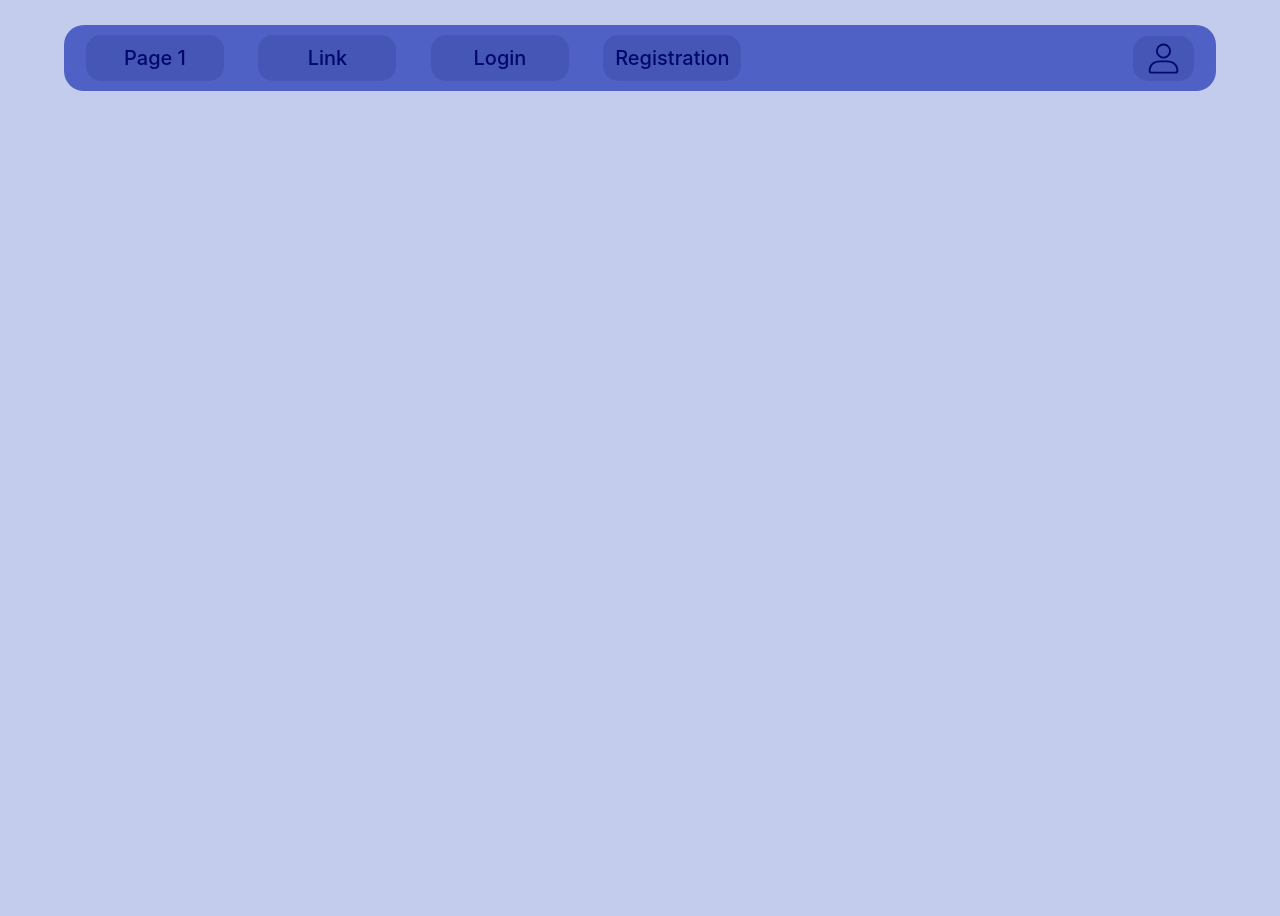
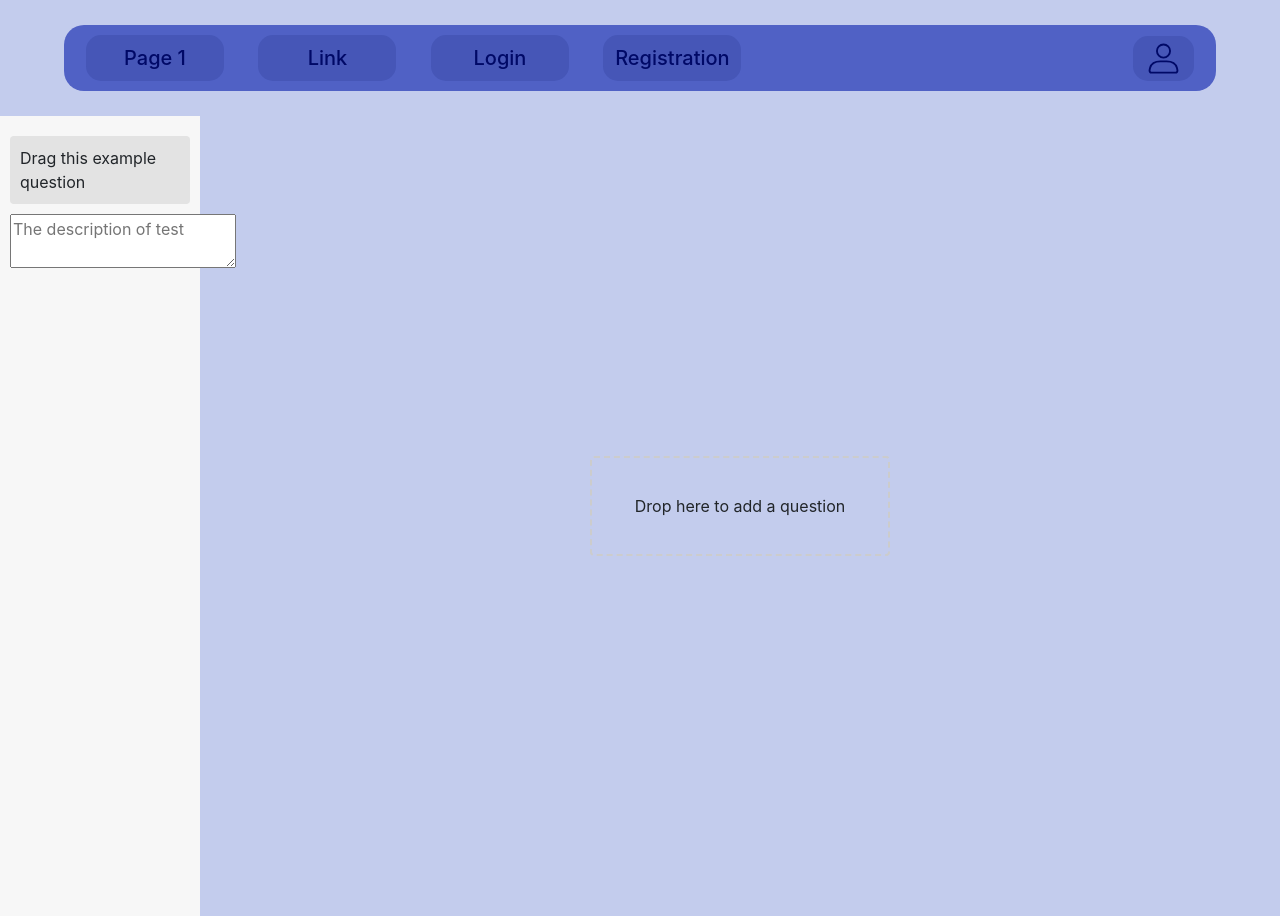
Before and after one commit to Viakaa/soft-skills-frontend, a React (Create React App) app: page /test_constructor in a window 1280 px wide. Before the commit the page ends 800 px from the top, so only its background shows below. Built offline with nearby package versions, Linux system fonts and the light colour scheme.

Commit message:
Added Drad and Drop constructor with basic functional

```diff
--- a/package.json
+++ b/package.json
@@ -15,6 +15,8 @@
     "npm": "^10.2.3",
     "react": "^18.2.0",
     "react-bootstrap": "^2.9.1",
+    "react-dnd": "^16.0.1",
+    "react-dnd-html5-backend": "^16.0.1",
     "react-dom": "^18.2.0",
     "react-router": "^6.0.0",
     "react-router-bootstrap": "^0.26.2",
--- a/src/App.js
+++ b/src/App.js
@@ -8,6 +8,7 @@ import MainPage from './Pages/MainPage.js';
 import ProfilePage from './Pages/ProfilePage.js';
 
 import BelbinTest from "./Components/BelbinTest/BelbinTest.js"
+import DNDconstructor from './Components/DNDconstructor/DNDconstructor';
 
 function App() {
   return (
@@ -20,6 +21,7 @@ function App() {
         <Route path="/registration" element={<RegistrationForm />} />
         <Route path="/main" element={<MainPage />} />
         <Route path="/profile" element={<ProfilePage />} />
+        <Route path="/test_constructor" element={<DNDconstructor />} />
 
         <Route path="/belbin" element={<BelbinTest />} />
 
--- /dev/null
+++ b/src/Components/DNDconstructor/DNDconstructor.css
@@ -0,0 +1,49 @@
+.app {
+    display: flex;
+    height: 100vh;
+  }
+
+  .side-panel {
+    width: 200px;
+    background-color: #f7f7f7;
+    padding: 10px;
+  }
+
+  .main-content {
+    flex-grow: 1;
+    display: flex;
+    flex-direction: column;
+    align-items: center;
+    justify-content: center;
+  }
+
+  .draggable-question {
+    padding: 10px;
+    background-color: #e3e3e3;
+    margin: 10px 0;
+    cursor: grab;
+    border-radius: 4px;
+  }
+
+  .drop-area {
+    width: 300px;
+    height: 100px;
+    border: 2px dashed #cccccc;
+    border-radius: 4px;
+    display: flex;
+    align-items: center;
+    justify-content: center;
+    margin-bottom: 20px;
+  }
+
+  .question-list {
+    width: 100%;
+    padding: 20px;
+  }
+
+  .question-item {
+    background-color: #e9e9e9;
+    padding: 10px;
+    margin: 10px 0;
+    border-radius: 4px;
+  }
--- /dev/null
+++ b/src/Components/DNDconstructor/DNDconstructor.js
@@ -0,0 +1,183 @@
+import React, { useState } from 'react';
+import { DndProvider, useDrag, useDrop } from 'react-dnd';
+import { HTML5Backend } from 'react-dnd-html5-backend';
+import './DNDconstructor.css';
+
+const ItemTypes = {
+  QUESTION: 'question',
+  TEXT_AREA: 'textArea',
+
+};
+
+const ExampleTextArea = () => {
+  const [{ isDragging }, drag] = useDrag(() => ({
+    type: ItemTypes.TEXT_AREA,
+    item: { type: 'textArea' },
+    collect: (monitor) => ({
+      isDragging: monitor.isDragging(),
+    }),
+  }));
+
+  return (
+    <div ref={drag} className="draggable-text-area" style={{ opacity: isDragging ? 0.5 : 1 }}>
+      <textarea placeholder='The description of test'></textarea>
+    </div>
+  );
+};
+
+// Draggable example question in the side panel
+const ExampleQuestion = ({ question }) => {
+  const [{ isDragging }, drag] = useDrag(() => ({
+    type: ItemTypes.QUESTION,
+    item: { type: 'question', content: question }, // Include the question text here
+    collect: (monitor) => ({
+      isDragging: monitor.isDragging(),
+    }),
+  }), [question]);
+
+  return (
+    <div ref={drag} className="draggable-question" style={{ opacity: isDragging ? 0.5 : 1 }}>
+      {question}
+    </div>
+  );
+};
+
+
+// Central drop area for adding questions
+const DropArea = ({ onAddItem,items }) => {
+  const [, drop] = useDrop(() => ({
+    accept: [ItemTypes.QUESTION, ItemTypes.TEXT_AREA],
+    drop: (item, monitor) => {
+      if (item.type === 'textArea') {
+        onAddItem({ type: 'textArea', content: '' });
+      } else {
+        onAddItem({ type: 'question', content: "Edit question" });
+      }
+    },
+  }), [onAddItem]);
+
+  return (
+    <div ref={drop} className="drop-area">
+      Drop here to add a question
+    </div>
+  );
+};
+
+// Main App component
+// ... (previous imports and ItemTypes declaration)
+
+// QuestionItem component for individual questions
+const QuestionItem = ({ question, index, onDelete, onEdit }) => {
+  const [isEditing, setIsEditing] = useState(false);
+  const [editedText, setEditedText] = useState(question);
+
+  const handleEdit = () => {
+    if (isEditing) {
+      onEdit(index, editedText);
+    }
+    setIsEditing(!isEditing);
+  };
+
+  return (
+    <div className="question-item">
+      {isEditing ? (
+        <input
+          type="text"
+          value={editedText}
+          onChange={(e) => setEditedText(e.target.value)}
+        />
+      ) : (
+        <span>{question}</span>
+      )}
+      <button onClick={handleEdit}>{isEditing ? 'Save' : 'Edit'}</button>
+      <button onClick={() => onDelete(index)}>Delete</button>
+    </div>
+  );
+};
+const TextAreaItem = ({ item, index, onDelete, onEdit }) => {
+  const [isEditing, setIsEditing] = useState(false);
+  const [editedText, setEditedText] = useState(item.content);
+
+  const handleEdit = () => {
+    if (isEditing) {
+      onEdit(index, editedText);
+    }
+    setIsEditing(!isEditing);
+  };
+
+  return (
+    <div className="text-area-item">
+      {isEditing ? (
+        <textarea
+          value={editedText}
+          onChange={(e) => setEditedText(e.target.value)}
+        />
+      ) : (
+        <textarea disabled>{item.content}</textarea>
+      )}
+      <button onClick={handleEdit}>{isEditing ? 'Save' : 'Edit'}</button>
+      <button onClick={() => onDelete(index)}>Delete</button>
+    </div>
+  );
+};
+
+
+// ... (ExampleQuestion and DropArea components)
+
+function DNDconstructor() {
+  const [items, setItems] = useState([]);
+
+  const addItem = (newItem) => {
+    setItems([...items, newItem]);
+  };
+
+  const deleteItem = (index) => {
+    setItems(items.filter((_, idx) => idx !== index));
+  };
+
+  const editItem = (index, newContent) => {
+    setItems(items.map((item, idx) => {
+      if (idx === index) {
+        return { ...item, content: newContent };
+      }
+      return item;
+    }));
+  };
+
+  return (
+    <DndProvider backend={HTML5Backend}>
+      <div className="app">
+        <aside className="side-panel">
+          <ExampleQuestion question="Drag this example question" />
+          <ExampleTextArea />
+        </aside>
+        <main className="main-content">
+          <div className="item-list">
+            {items.map((item, index) => {
+              return item.type === 'question' ? (
+                <QuestionItem
+                  key={index}
+                  item={item}
+                  index={index}
+                  onDelete={deleteItem}
+                  question={item.content}
+                  onEdit={editItem}
+                />
+              ) : (
+                <TextAreaItem
+                  key={index}
+                  item={item}
+                  index={index}
+                  onDelete={deleteItem}
+                  onEdit={editItem}
+                />
+              );
+            })}
+          </div>
+          <DropArea onAddItem={addItem} items={items} />
+        </main>
+      </div>
+    </DndProvider>
+  );
+}
+export default DNDconstructor;
```
Also changed, not shown: 1 other file (tests, documents, lock files or other folders).
